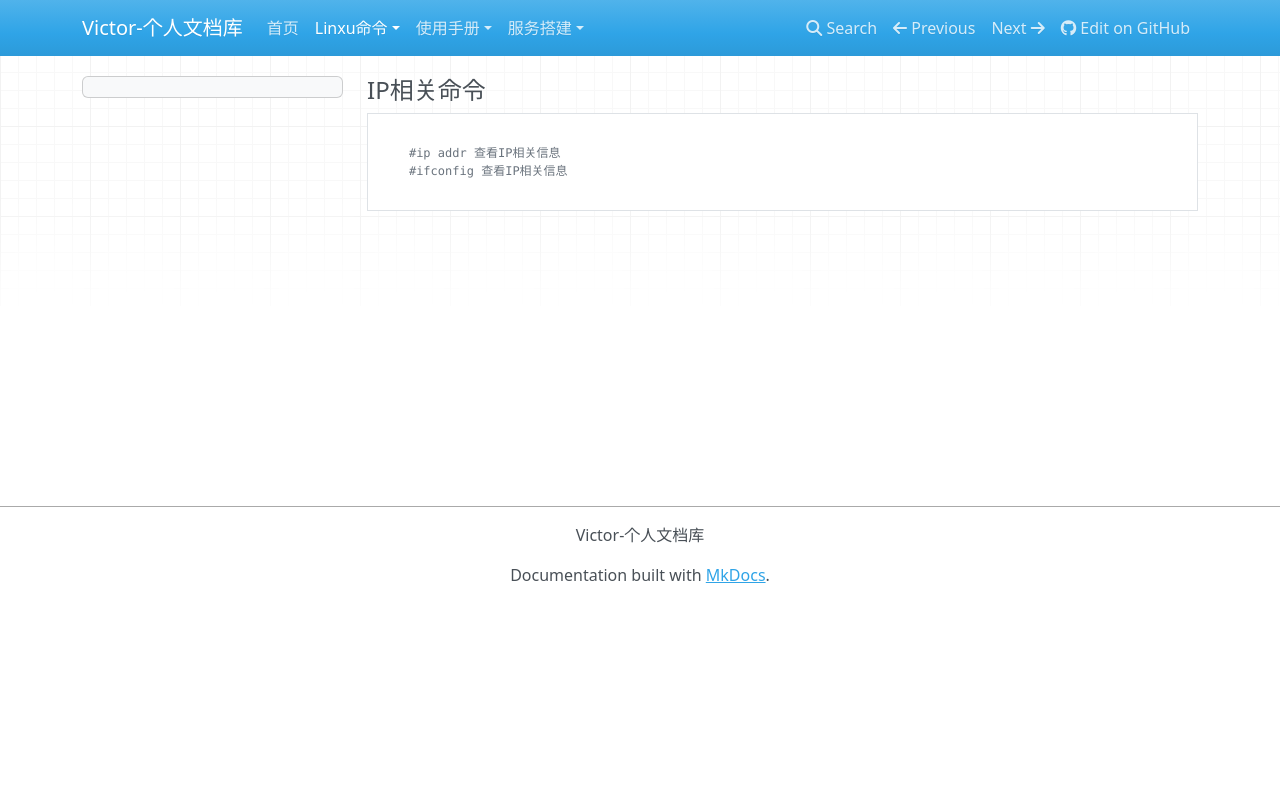
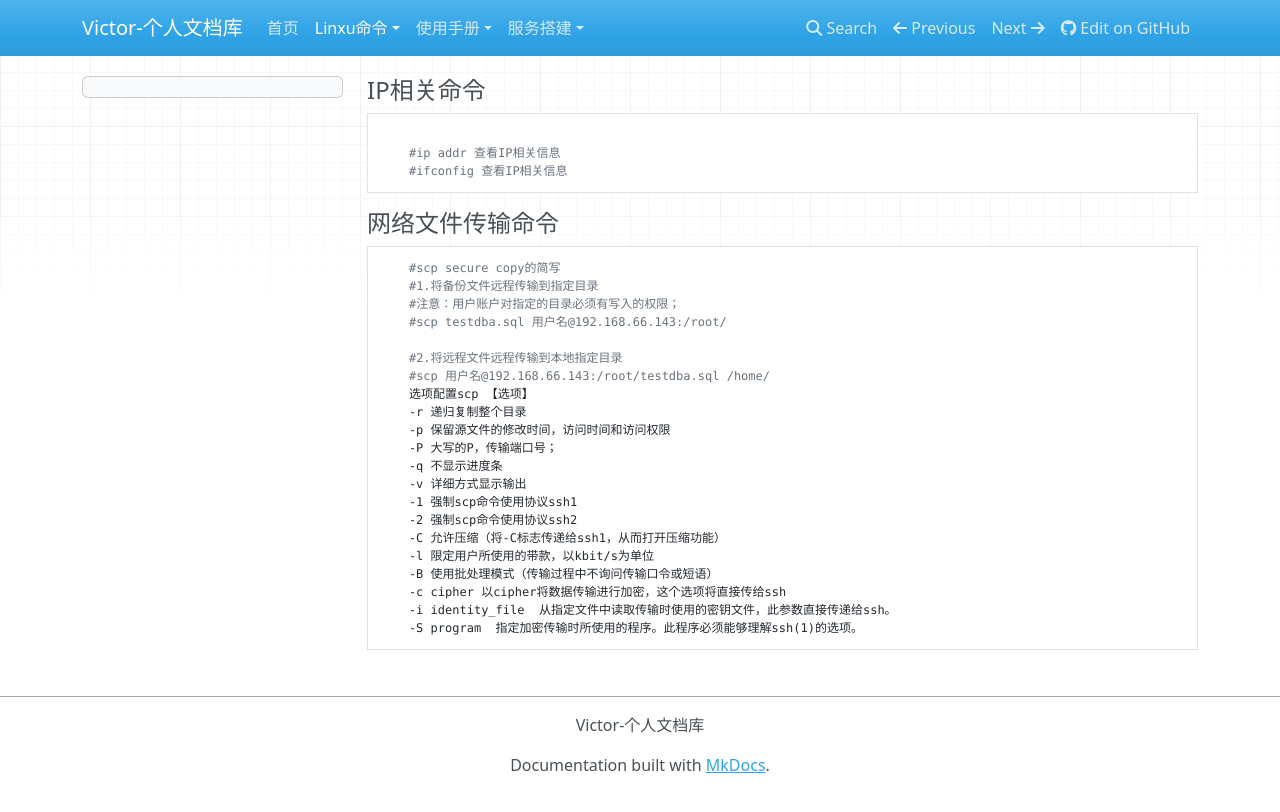
Before and after one commit to victor24680/victorDocs, an MkDocs documentation site: the page built from docs/Linxu命令/网络&IP相关使用命令.md, in a window 1280 px wide. Shown: the top 812 px of the page. Built offline with MkDocs 1.6.1, drawn with Linux system fonts in a browser that asks for light colours; nearby versions of some CDN libraries.

````diff
--- a/docs/Linxu命令/网络&IP相关使用命令.md
+++ b/docs/Linxu命令/网络&IP相关使用命令.md
@@ -3,5 +3,31 @@
 
 	#ip addr 查看IP相关信息
 	#ifconfig 查看IP相关信息
+```
+
+#### 网络文件传输命令
+
 
 ```
+	#scp secure copy的简写
+	#1.将备份文件远程传输到指定目录
+	#注意：用户账户对指定的目录必须有写入的权限；
+	#scp testdba.sql 用户名@192.168.66.143:/root/
+
+	#2.将远程文件远程传输到本地指定目录
+	#scp 用户名@192.168.66.143:/root/testdba.sql /home/
+	选项配置scp 【选项】
+	-r 递归复制整个目录
+	-p 保留源文件的修改时间，访问时间和访问权限
+	-P 大写的P，传输端口号；
+	-q 不显示进度条
+	-v 详细方式显示输出
+	-1 强制scp命令使用协议ssh1
+	-2 强制scp命令使用协议ssh2
+	-C 允许压缩（将-C标志传递给ssh1，从而打开压缩功能）
+	-l 限定用户所使用的带款，以kbit/s为单位
+	-B 使用批处理模式（传输过程中不询问传输口令或短语）
+	-c cipher 以cipher将数据传输进行加密，这个选项将直接传给ssh
+	-i identity_file  从指定文件中读取传输时使用的密钥文件，此参数直接传递给ssh。
+	-S program  指定加密传输时所使用的程序。此程序必须能够理解ssh(1)的选项。
+```
````
Also changed, not shown: docs/使用手册/Mysql数据库-主从同步配置.md (added, +107 -0 lines).
